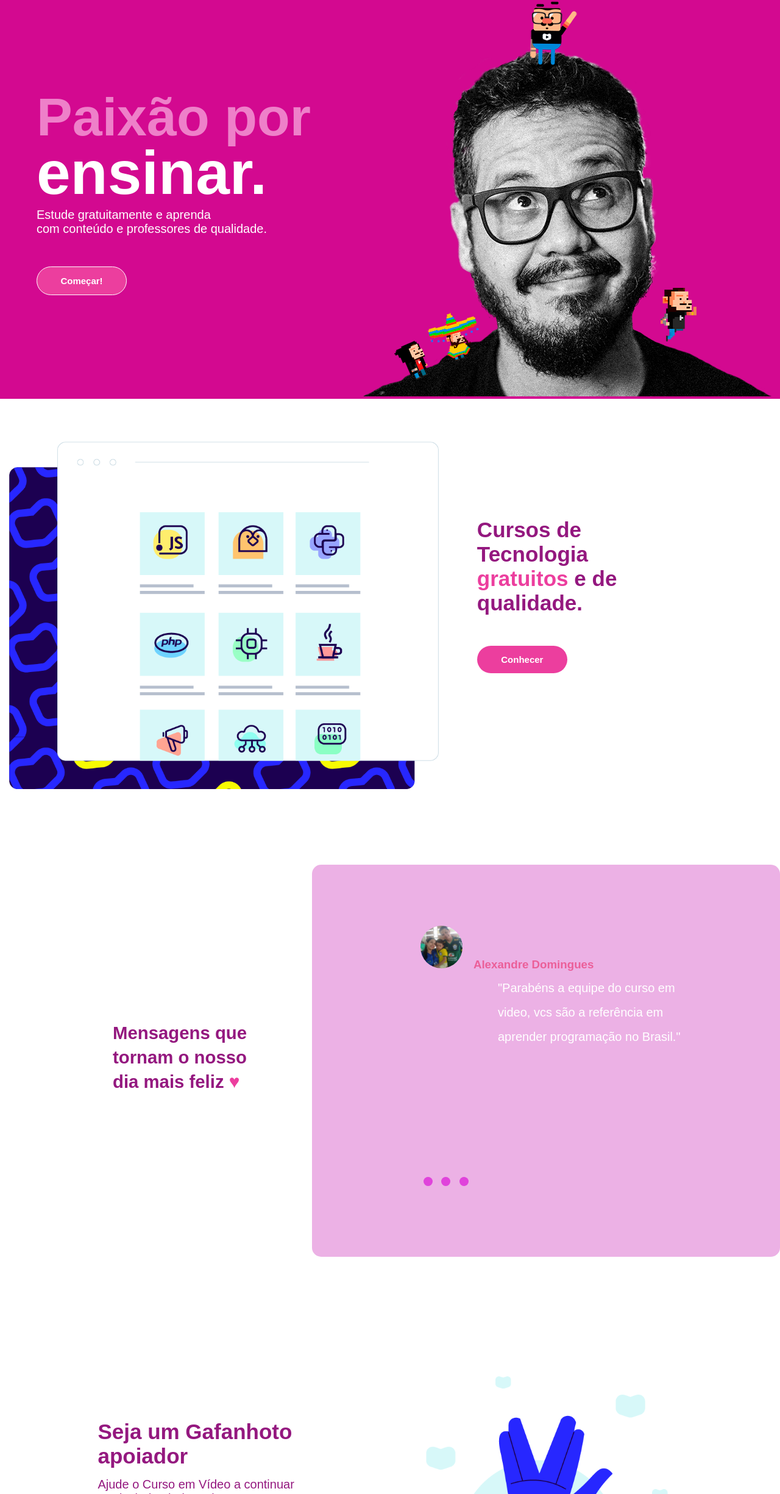
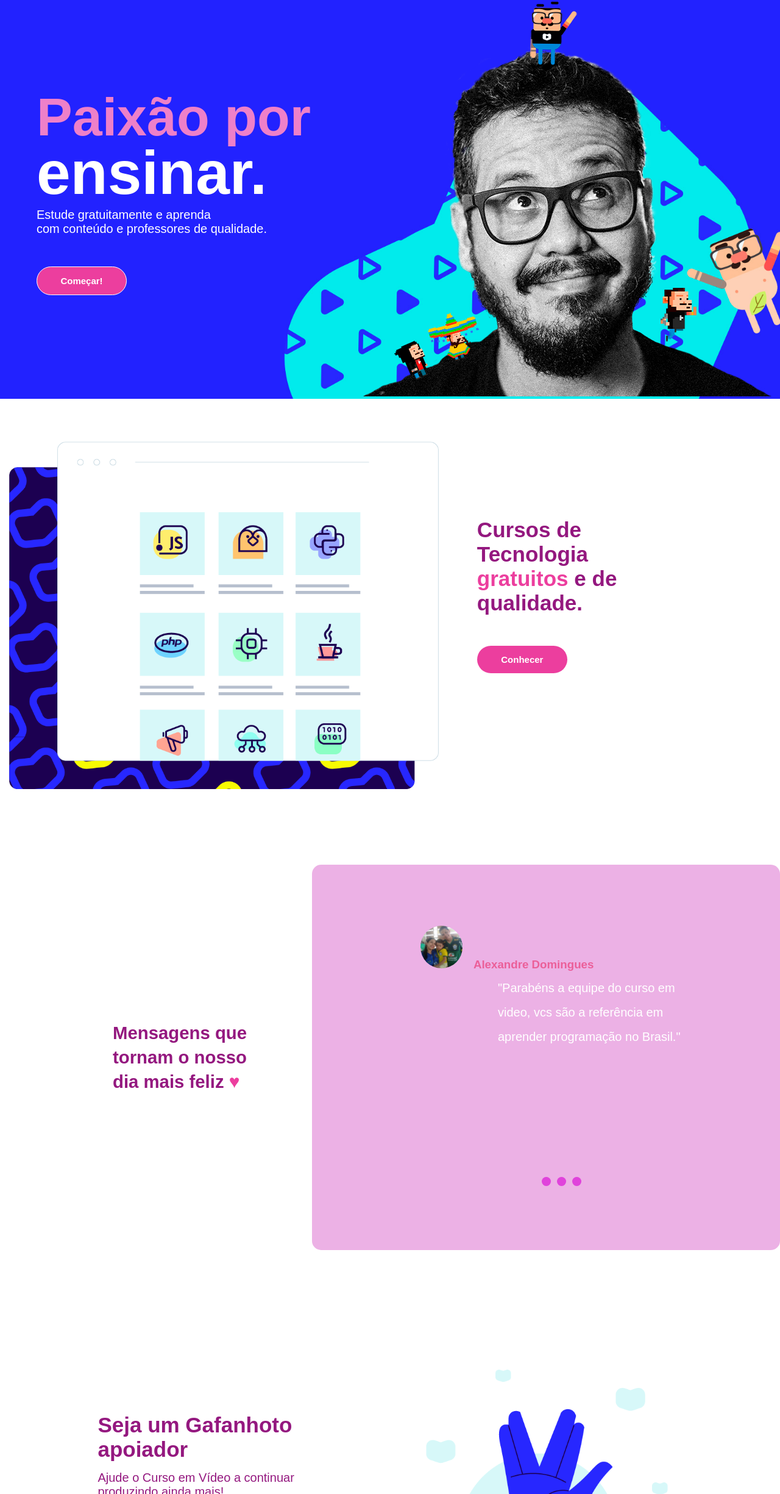
Before and after one commit to tamaracosta/curso-em-video-copia, a plain HTML site: page index.html in a window 1280 px wide. Shown: the part 73-2523 px from the top of the page at 61% size. Drawn offline with Linux system fonts and the light colour scheme.

Commit message:
alteracao passador

```diff
--- a/index.html
+++ b/index.html
@@ -105,11 +105,11 @@
         <h3 id="nome">Alexandre Domingues</h3>
         <p id="depoimento"> "Parabéns a equipe do curso em video, vcs são a referência em aprender programação no Brasil."</p>
 
-
-        <div class="bolinha" onclick="passarMensagens(1)"></div>
-        <div class="bolinha" onclick="passarMensagens(2)"></div>
-        <div class="bolinha" onclick="passarMensagens(3)"></div>
-
+        <div class="container">
+            <div class="bolinha" onclick="passarMensagens(1)"></div>
+            <div class="bolinha" onclick="passarMensagens(2)"></div>
+            <div class="bolinha" onclick="passarMensagens(3)"></div>
+        </div>
     </span>
 
 
@@ -179,6 +179,7 @@
     <a href="https://www.hostnet.com.br/criacao-de-site-ead/">QUER UM SITE IGUAL A ESTE? <span class="acesse">ACESSE HOSTNET INTERNET</span></a>
 
 
+
 </footer>
 <script src="curso.js"></script>
 </body>
--- a/style.css
+++ b/style.css
@@ -29,7 +29,9 @@ nav {
 
 /* ------------------------------------- PRIMEIRA SECTION -----------------------------*/
 #primeiraSection {
-    background-color:rgb(211, 9, 144)
+    background-image: url('img/fundo08.jpg');
+    background-size: cover;
+    background-position-x: right;
 }
 
 .paixao {
@@ -190,6 +192,11 @@ p {
     background-color: #e043db;
     display: inline-block;
     margin: 5px;
+}
+
+.container {
+    display: flex;
+    justify-content: center;
 }
 
 #terceiraSection #txtMsg {
```
Also changed, not shown: curso.js (line endings or trailing spaces), img/fundo08.jpg (added).
